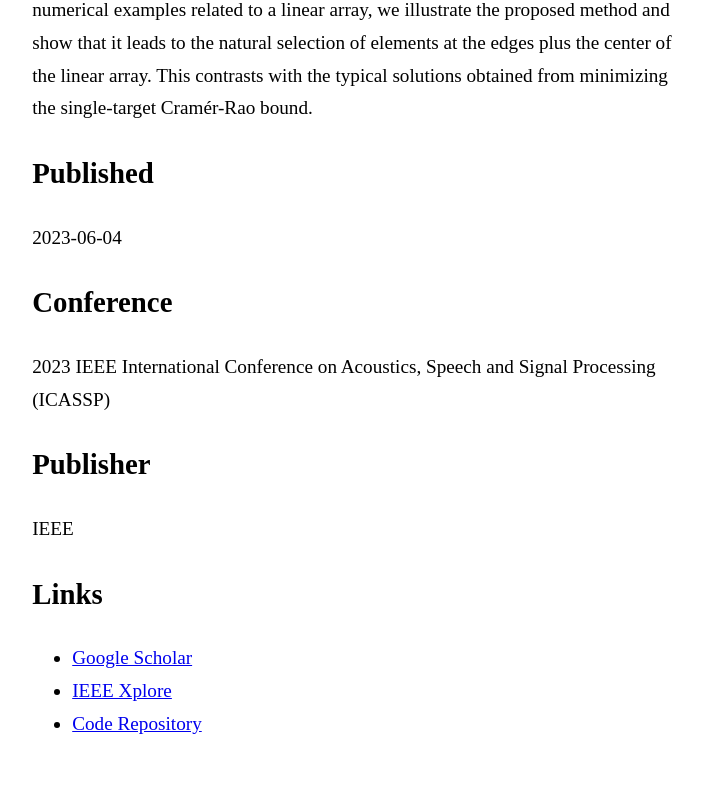
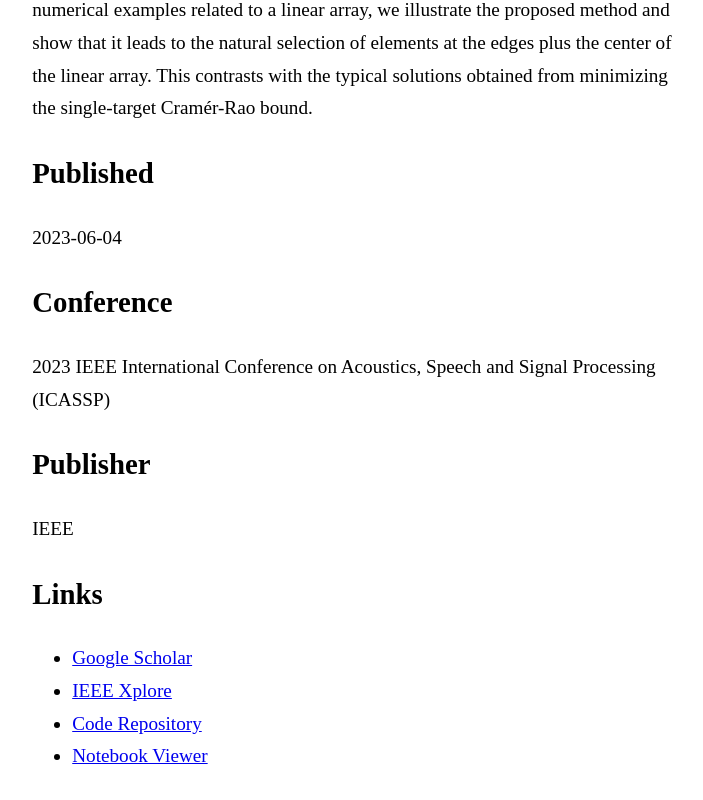
Before and after one commit to CostasAK/icassp2023, a plain HTML site: page index.html in a window 1280 px wide. Shown: the part 952-1752 px from the top of the page, without its empty margins (280-983 px from the left). Drawn offline with Linux system fonts and the light colour scheme.

Commit message:
added notebook viewer to webpage

```diff
--- a/index.html
+++ b/index.html
@@ -129,6 +129,14 @@
             >Code Repository</a
           >
         </li>
+        <li>
+          <a
+            href="https://nbviewer.org/github/CostasAK/icassp2023/blob/main/crb_sparse_sensing.ipynb"
+            target="_blank"
+            rel="noopener noreferrer"
+            >Notebook Viewer</a
+          >
+        </li>
       </ul>
     </main>
   </body>
```
